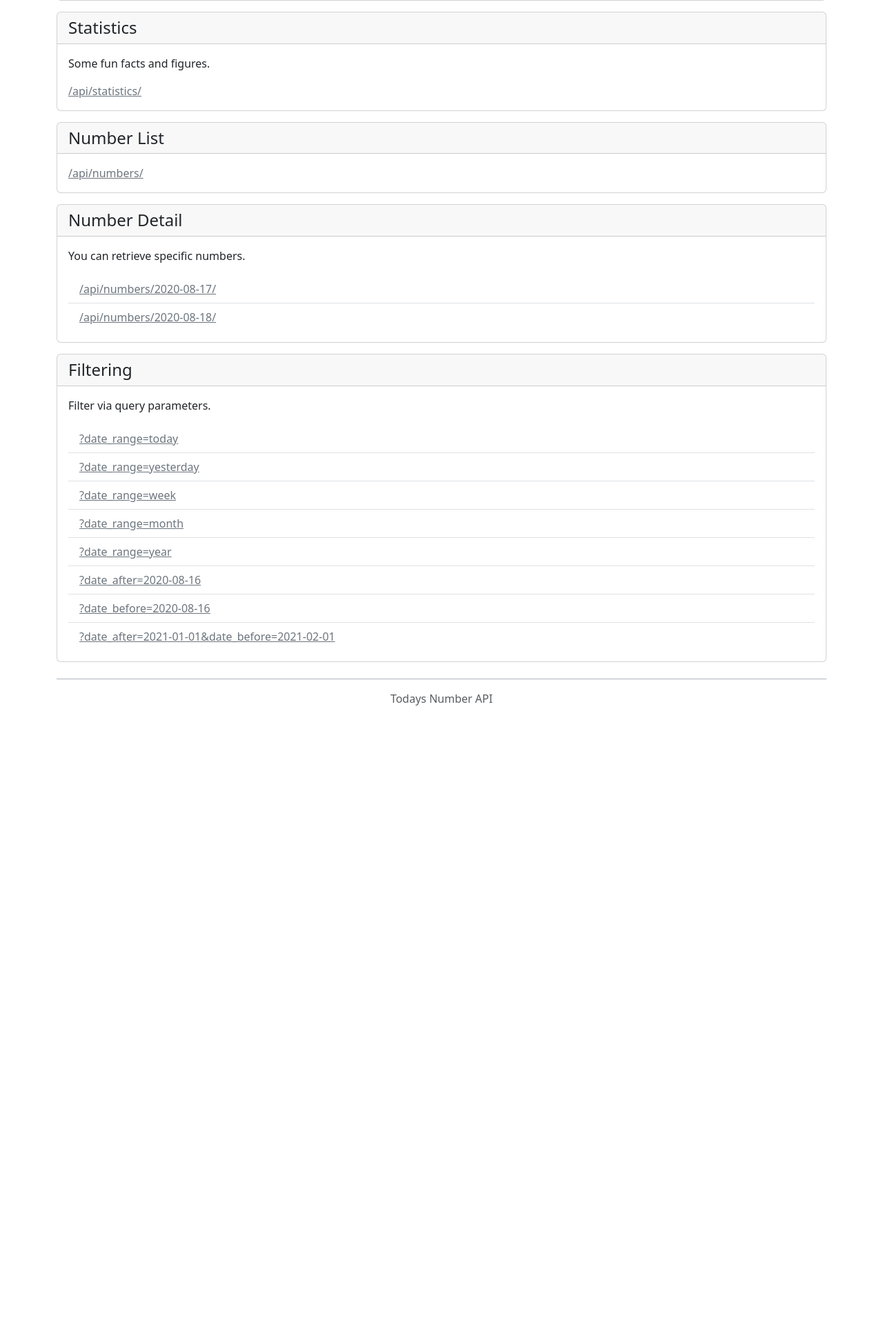
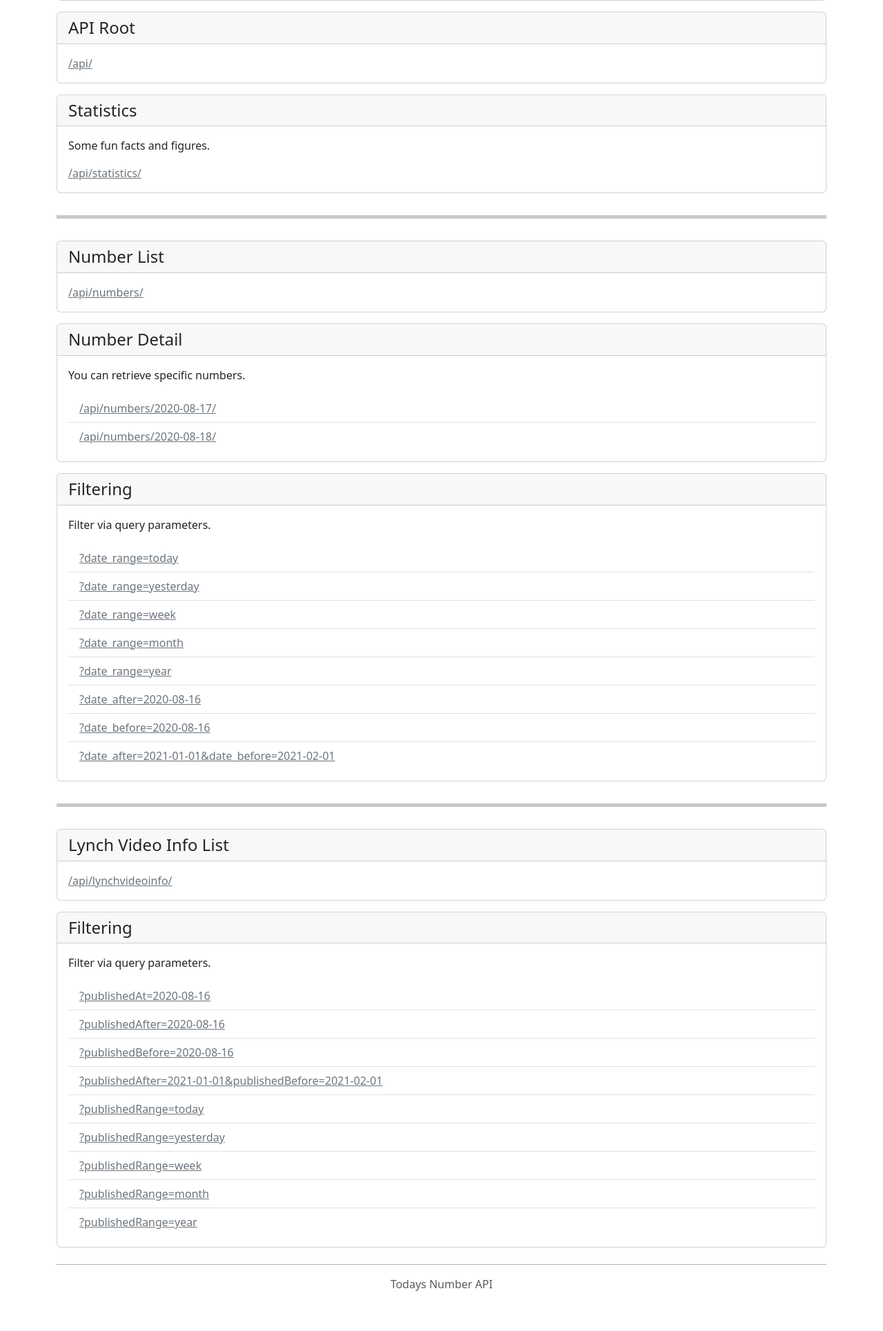
Before and after one commit to lhiguer1/todays-number, a Django app: page /docs/ in a window 1280 px wide. Shown: the part 225-2155 px from the top of the page at 69% size. Before the commit the page ends 1248 px from the top, so only its background shows below. Run offline with Django 4.2, Linux system fonts and the light colour scheme.

Commit message:
update readme and docs page

```diff
--- a/lynchnumbers/templates/lynchnumbers/documentation.html
+++ b/lynchnumbers/templates/lynchnumbers/documentation.html
@@ -16,6 +16,16 @@
 
 <article class="container">
     <div class="card">
+        <header class="card-header"><h4 class="my-0">API Root</h4></header>
+        {% url 'api-root' as api_root %}
+        <div class="card-body">
+            <p class="card-text"><a class="link-secondary" href="{{ api_root }}">{{ api_root }}</a></p>
+        </div>
+    </div>
+</article>
+
+<article class="container">
+    <div class="card">
         <header class="card-header"><h4 class="my-0">Statistics</h4></header>
         {% url 'statistics' as statistics_url %}
         <div class="card-body">
@@ -24,6 +34,8 @@
         </div>
     </div>
 </article>
+
+<div class="container"><hr class="border-5"></div>
 
 <article class="container">
     <div class="card">
@@ -54,16 +66,50 @@
         <div class="card-body">
             <p class="card-text">Filter via query parameters.</p>
             <ul class="list-group list-group-flush">
-                <li class="list-group-item"><a class="link-secondary" href="javascript:void(0);"/>?date_range=today</a></li>
-                <li class="list-group-item"><a class="link-secondary" href="javascript:void(0)"/>?date_range=yesterday</a></li>
-                <li class="list-group-item"><a class="link-secondary" href="javascript:void(0)"/>?date_range=week</a></li>
-                <li class="list-group-item"><a class="link-secondary" href="javascript:void(0)"/>?date_range=month</a></li>
-                <li class="list-group-item"><a class="link-secondary" href="javascript:void(0)"/>?date_range=year</a></li>
-                <li class="list-group-item"><a class="link-secondary" href="javascript:void(0)"/>?date_after=2020-08-16</a></li>
-                <li class="list-group-item"><a class="link-secondary" href="javascript:void(0)"/>?date_before=2020-08-16</a></li>
-                <li class="list-group-item"><a class="link-secondary" href="javascript:void(0)"/>?date_after=2021-01-01&date_before=2021-02-01</a></li>
+                <li class="list-group-item"><a class="link-secondary">?date_range=today</a></li>
+                <li class="list-group-item"><a class="link-secondary">?date_range=yesterday</a></li>
+                <li class="list-group-item"><a class="link-secondary">?date_range=week</a></li>
+                <li class="list-group-item"><a class="link-secondary">?date_range=month</a></li>
+                <li class="list-group-item"><a class="link-secondary">?date_range=year</a></li>
+                <li class="list-group-item"><a class="link-secondary">?date_after=2020-08-16</a></li>
+                <li class="list-group-item"><a class="link-secondary">?date_before=2020-08-16</a></li>
+                <li class="list-group-item"><a class="link-secondary">?date_after=2021-01-01&date_before=2021-02-01</a></li>
             </ul>
         </div>
     </div>
 </article>
+
+<div class="container"><hr class="border-5"></div>
+
+<article class="container">
+    <div class="card">
+        <header class="card-header"><h4 class="my-0">Lynch Video Info List</h4></header>
+        {% url 'lynchvideoinfo-list' as lynchvideoinfo_list %}
+        <div class="card-body">
+            <p class="card-text"><a class="link-secondary" href="{{ lynchvideoinfo_list }}">{{ lynchvideoinfo_list }}</a></p>
+        </div>
+    </div>
+</article>
+
+<article class="container">
+    <div class="card">
+        <header class="card-header"><h4 class="my-0">Filtering</h4></header>
+        <div class="card-body">
+            <p class="card-text">Filter via query parameters.</p>
+            {% url 'lynchvideoinfo-list' as lynchvideoinfo_list %}
+            <ul class="list-group list-group-flush">
+                <li class="list-group-item"><a class="link-secondary" href="{{ lynchvideoinfo_list }}?publishedAt=2020-08-16">?publishedAt=2020-08-16</a></li>
+                <li class="list-group-item"><a class="link-secondary" href="{{ lynchvideoinfo_list }}?publishedAfter=2020-08-16">?publishedAfter=2020-08-16</a></li>
+                <li class="list-group-item"><a class="link-secondary" href="{{ lynchvideoinfo_list }}?publishedBefore=2020-08-16">?publishedBefore=2020-08-16</a></li>
+                <li class="list-group-item"><a class="link-secondary" href="{{ lynchvideoinfo_list }}?publishedAfter=2021-01-01&publishedBefore=2021-02-01">?publishedAfter=2021-01-01&publishedBefore=2021-02-01</a></li>
+                <li class="list-group-item"><a class="link-secondary" href="{{ lynchvideoinfo_list }}?publishedRange=today">?publishedRange=today</a></li>
+                <li class="list-group-item"><a class="link-secondary" href="{{ lynchvideoinfo_list }}?publishedRange=yesterday">?publishedRange=yesterday</a></li>
+                <li class="list-group-item"><a class="link-secondary" href="{{ lynchvideoinfo_list }}?publishedRange=week">?publishedRange=week</a></li>
+                <li class="list-group-item"><a class="link-secondary" href="{{ lynchvideoinfo_list }}?publishedRange=month">?publishedRange=month</a></li>
+                <li class="list-group-item"><a class="link-secondary" href="{{ lynchvideoinfo_list }}?publishedRange=year">?publishedRange=year</a></li>
+            </ul>
+        </div>
+    </div>
+</article>
+
 {% endblock articles %}
```
Also changed, not shown: README.md, image/README/schema.png (added).
